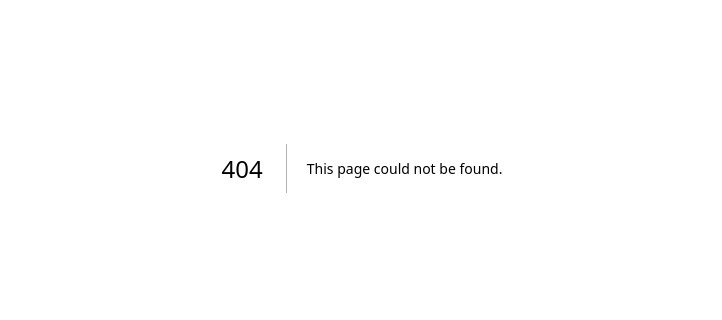
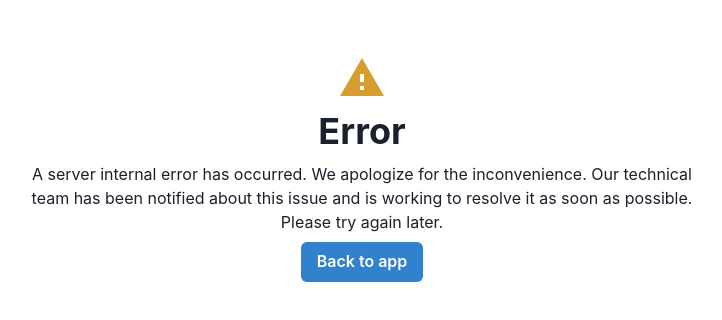
Before and after one commit to bkfan1/albumino, a Next.js app: page /500 in a window 1280 px wide. Before the commit this address had no page. Shown: the part 232-552 px from the top of the page, without its empty margins (278-1000 px from the left). Built offline with nearby package versions, Linux system fonts and the light colour scheme.

Commit message:
Created custom pages for many type of errors

```diff
--- /dev/null
+++ b/src/pages/500/index.js
@@ -0,0 +1,13 @@
+import ErrorFigure from "@/components/ui/figures/ErrorFigure";
+import { Button, Flex, Heading, Icon, VStack } from "@chakra-ui/react";
+
+
+export default function ServerErrorPage(){
+    return(
+        <>
+        <Flex minHeight={"100vh"} justifyContent={"center"} alignItems={"center"}>
+            <ErrorFigure description={"A server internal error has occurred. We apologize for the inconvenience. Our technical team has been notified about this issue and is working to resolve it as soon as possible. Please try again later."}/>
+        </Flex>
+        </>
+    )
+}
```
Also changed, not shown: src/pages/404/index.js (added, +13 -0 lines), src/pages/error/index.js (added, +13 -0 lines).
